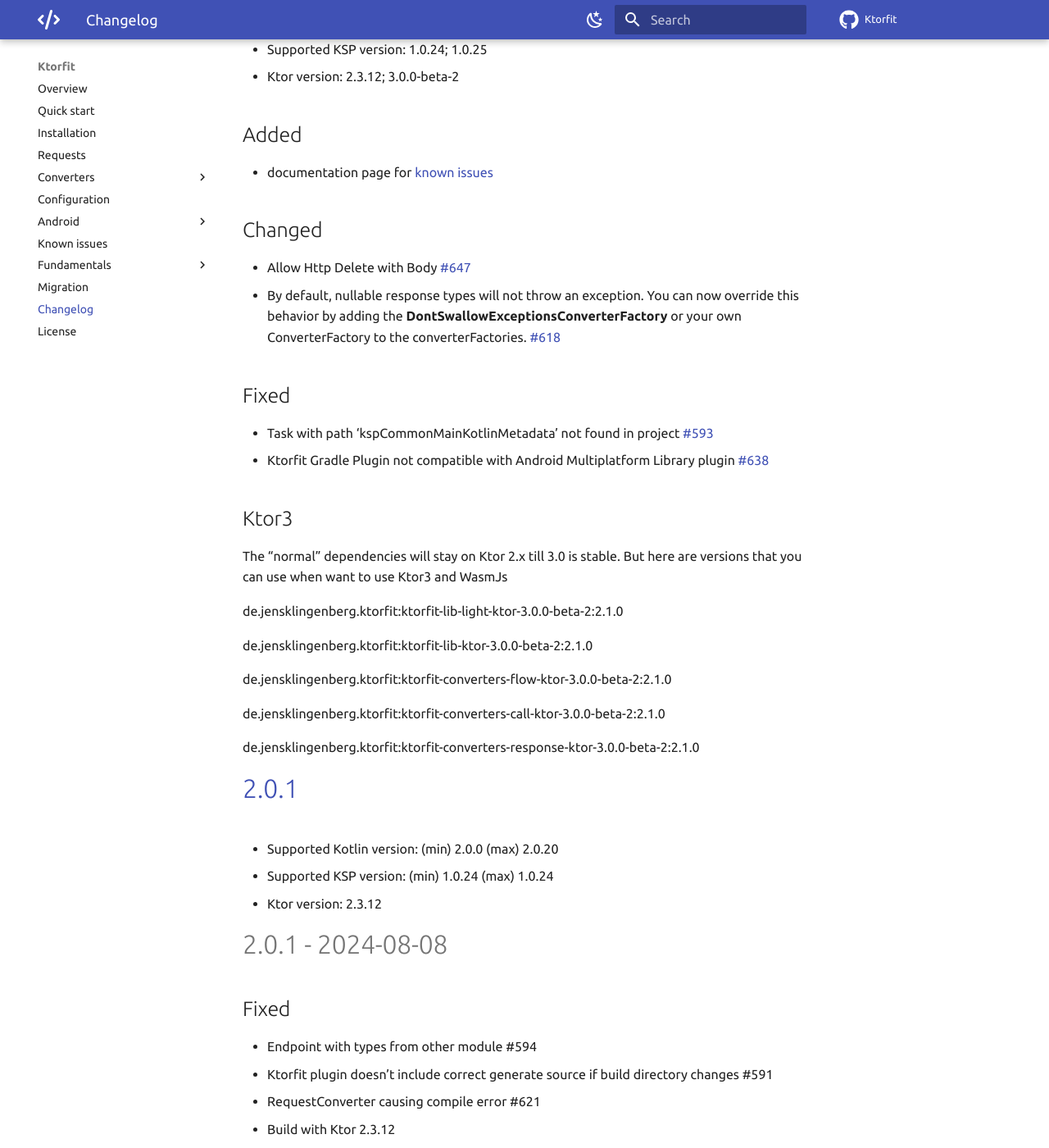
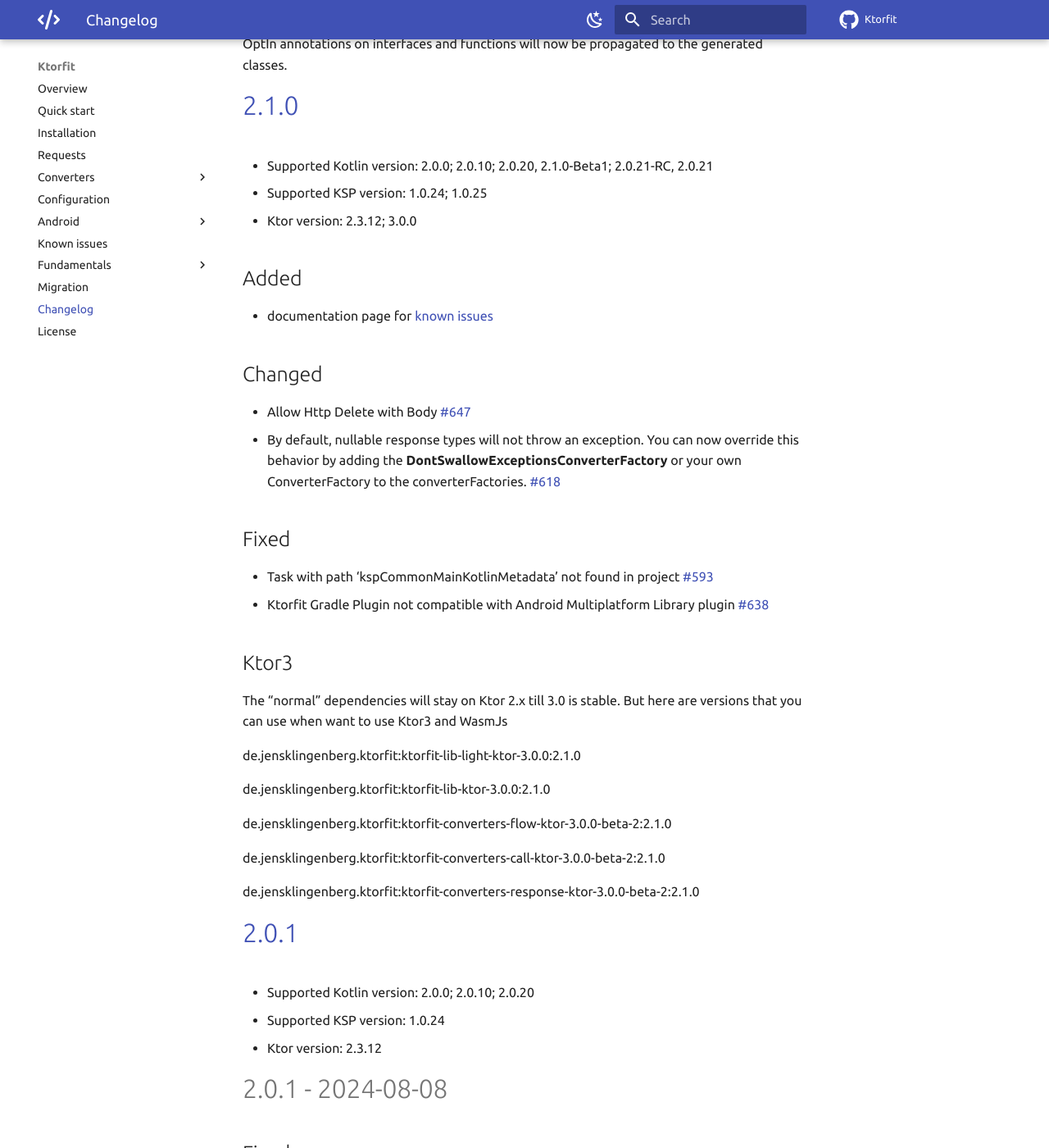
Before and after one commit to Foso/Ktorfit, an MkDocs documentation site: the page built from docs/CHANGELOG.md, in a window 1280 px wide and 1400 px high, scrolled down 831 px. Shown: the whole window at 82% size. Built offline with MkDocs 1.6.1 and Material for MkDocs 9.7.7, drawn with Linux system fonts in a browser that asks for light colours; comment, search, counter and statistics services are not loaded; some of the changed text lies outside the part shown.

Commit message:
update to Ktor 3

```diff
--- a/docs/CHANGELOG.md
+++ b/docs/CHANGELOG.md
@@ -24,7 +28,7 @@
 
 * Supported Kotlin version: 2.0.0; 2.0.10; 2.0.20, 2.1.0-Beta1; 2.0.21-RC, 2.0.21
 * Supported KSP version: 1.0.24; 1.0.25
-* Ktor version: 2.3.12; 3.0.0-beta-2
+* Ktor version: 2.3.12; 3.0.0
 
 ## Added
 - documentation page for [known issues](https://foso.github.io/Ktorfit/knownissues/)
@@ -41,9 +45,9 @@
 ## Ktor3
 The "normal" dependencies will stay on Ktor 2.x till 3.0 is stable. But here are versions that you can use when want to use Ktor3 and WasmJs
 
-de.jensklingenberg.ktorfit:ktorfit-lib-light-ktor-3.0.0-beta-2:2.1.0
+de.jensklingenberg.ktorfit:ktorfit-lib-light-ktor-3.0.0:2.1.0
 
-de.jensklingenberg.ktorfit:ktorfit-lib-ktor-3.0.0-beta-2:2.1.0
+de.jensklingenberg.ktorfit:ktorfit-lib-ktor-3.0.0:2.1.0
 
 de.jensklingenberg.ktorfit:ktorfit-converters-flow-ktor-3.0.0-beta-2:2.1.0
 
@@ -53,8 +57,8 @@
 
 # [2.0.1]()
 
-* Supported Kotlin version: (min) 2.0.0 (max) 2.0.20
-* Supported KSP version: (min) 1.0.24 (max) 1.0.24
+* Supported Kotlin version: 2.0.0; 2.0.10; 2.0.20
+* Supported KSP version: 1.0.24
 * Ktor version: 2.3.12
 
 2.0.1 - 2024-08-08
```
Also changed, not shown: other parts of docs/CHANGELOG.md (+4 -0 lines), 1 other file.
